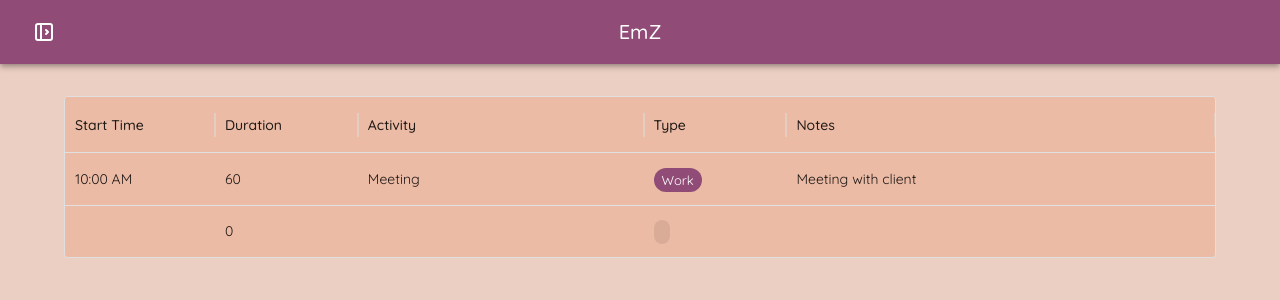
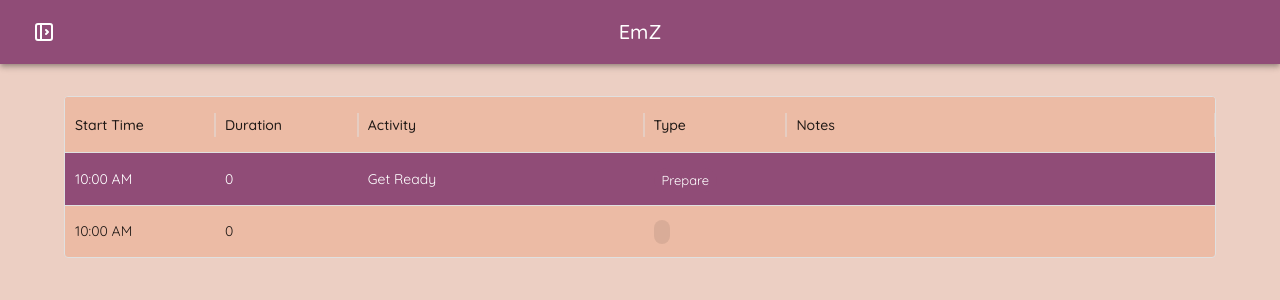
Before and after one commit to brianzheng205/EmZ, a Next.js app: page /dates in a window 1280 px wide. Shown: the top 300 px of the page. Built offline with nearby package versions, Linux system fonts and the light colour scheme.

Commit message:
Implement fixed and calculated rows.

```diff
--- a/app/dates/DatesPage.tsx
+++ b/app/dates/DatesPage.tsx
@@ -2,6 +2,7 @@
 
 import { ArrowDropDown } from "@mui/icons-material";
 import { Container, Chip } from "@mui/material";
+import { Theme, styled, darken } from "@mui/material/styles";
 import {
   DataGrid,
   GridColDef,
@@ -10,14 +11,17 @@ import {
 import { AdapterDateFns } from "@mui/x-date-pickers/AdapterDateFns";
 import { LocalizationProvider } from "@mui/x-date-pickers/LocalizationProvider";
 import { TimePicker } from "@mui/x-date-pickers/TimePicker";
-import { useState, useCallback } from "react";
+import { useState } from "react";
 
 import { ActvityType, Row } from "./types";
 import {
-  convertTo12HourFormat,
+  convert24To12HourFormat,
   convertToDate,
-  convertTo24HourFormat,
-} from "./utls";
+  convertDateTo24HourFormat,
+  calculateDuration,
+  addMinutes,
+  convertNumberTo24HourFormat,
+} from "./utils";
 
 function StartTimePicker(params: GridRenderEditCellParams) {
   return (
@@ -27,7 +31,7 @@ function StartTimePicker(params: GridRenderEditCellParams) {
         onChange={(newDate) => {
           if (!newDate) return;
 
-          const updatedDate = convertTo24HourFormat(newDate);
+          const updatedDate = convertDateTo24HourFormat(newDate);
 
           params.api.setEditCellValue({
             id: params.id,
@@ -40,6 +44,22 @@ function StartTimePicker(params: GridRenderEditCellParams) {
   );
 }
 
+const StyledDataGrid = styled(DataGrid)(({ theme }: { theme: Theme }) => ({
+  "& .fixed": {
+    backgroundColor: theme.palette.primary.main,
+    color: theme.palette.common.white,
+    "&:hover": {
+      backgroundColor: darken(theme.palette.primary.main, 0.1),
+    },
+    "&.Mui-selected": {
+      backgroundColor: theme.palette.primary.main,
+      "&:hover": {
+        backgroundColor: darken(theme.palette.primary.main, 0.1),
+      },
+    },
+  },
+}));
+
 const columns: GridColDef[] = [
   {
     field: "startTime",
@@ -50,7 +70,7 @@ const columns: GridColDef[] = [
     editable: true,
     type: "string",
     valueFormatter: (value: string) =>
-      value !== "" ? convertTo12HourFormat(value) : "",
+      value !== "" ? convert24To12HourFormat(value) : "",
     renderEditCell: StartTimePicker,
   },
   {
@@ -61,6 +81,7 @@ const columns: GridColDef[] = [
     align: "left",
     editable: true,
     flex: 1,
+    valueFormatter: convertNumberTo24HourFormat,
   },
   {
     field: "activity",
@@ -75,12 +96,13 @@ const columns: GridColDef[] = [
     type: "singleSelect",
     flex: 1,
     editable: true,
-    valueOptions: ["Work", "Personal", "Other"] as ActvityType[],
+    valueOptions: ["Prepare", "Bulk", "Fun", "Other"] as ActvityType[],
     renderCell: (params) => {
       const colorMap = {
-        Work: "primary",
-        Exercise: "success",
-        Personal: "warning",
+        Prepare: "primary",
+        Bulk: "success",
+        Fun: "warning",
+        Other: "error",
       };
 
       return (
@@ -110,49 +132,89 @@ const emptyRow: Row = {
   activity: "",
   type: "",
   notes: "",
+  startTimeType: "calculated",
 };
-let nextId = 2;
+
+const initialRows: Row[] = [
+  {
+    id: 1,
+    startTime: "10:00",
+    duration: 0,
+    activity: "Get Ready",
+    type: "Prepare",
+    notes: "",
+    startTimeType: "fixed",
+  },
+  { ...emptyRow, startTime: "10:00", id: 2 },
+];
 
 export default function DatesPage() {
-  const [rows, setRows] = useState<Row[]>([
-    {
-      id: 1,
-      startTime: "10:00",
-      duration: 60,
-      activity: "Meeting",
-      type: "Work",
-      notes: "Meeting with client",
-    },
-    { ...emptyRow },
-  ]);
+  const [rows, setRows] = useState(initialRows);
+
+  const processRowUpdate = (newRow: Row, oldRow: Row) => {
+    const updatedRows = [...rows];
+    const idx = newRow.id - 1;
+
+    // If editing the last row, add a new row
+    if (idx === updatedRows.length - 1) {
+      updatedRows[idx] = { ...newRow };
+      updatedRows.push({ ...emptyRow, id: updatedRows.length + 1 });
+    }
+
+    // Update the row
+    updatedRows[idx] = { ...updatedRows[idx], ...newRow };
+
+    if (
+      // 1. If editing startTime of a calculated row, convert it to fixed
+      newRow.startTime !== oldRow.startTime &&
+      oldRow.startTimeType === "calculated"
+    ) {
+      updatedRows[idx].startTimeType = "fixed";
+    } else if (
+      // 2. If editing duration of a row before a fixed row, convert next row to calculated
+      newRow.duration !== oldRow.duration &&
+      newRow.id < updatedRows.length && // not last (empty) row
+      updatedRows[idx + 1].startTimeType === "fixed"
+    ) {
+      updatedRows[idx + 1].startTimeType = "calculated";
+    }
+
+    // Always enforce: first row is fixed, last (empty) row is calculated
+    if (updatedRows.length > 1) {
+      updatedRows[0].startTimeType = "fixed";
+      updatedRows[updatedRows.length - 1].startTimeType = "calculated";
+    }
+
+    // Recalculate startTimes/durations as needed
+    for (let i = 1; i < updatedRows.length; i++) {
+      const prev = updatedRows[i - 1];
+      const curr = updatedRows[i];
+
+      if (curr.startTimeType === "fixed") {
+        // Duration of previous row = curr.startTime - prev.startTime
+        const prevDuration = calculateDuration(prev.startTime, curr.startTime);
+        if (prevDuration < 0) {
+          return oldRow; // Invalid duration, revert to old row
+        }
+        prev.duration = prevDuration;
+      } else {
+        // Flexible: curr.startTime = prev.startTime + prev.duration
+        curr.startTime = addMinutes(prev.startTime, prev.duration);
+      }
+    }
+
+    setRows(updatedRows);
+    return updatedRows[idx];
+  };
 
   console.log(
     "Rows",
-    rows.map((row) => row.startTime)
+    rows.map((row) => row.startTimeType)
   );
-
-  const processRowUpdate = useCallback((newRow: Row) => {
-    if (newRow.id === emptyRow.id) {
-      // Promote to real row and append another empty row
-      const newId = nextId++;
-      setRows((prev) => [
-        ...prev.slice(0, -1),
-        { ...newRow, id: newId },
-        { ...emptyRow, startTime: newRow.startTime },
-      ]);
-    } else {
-      // Just update existing row
-      setRows((prev) =>
-        prev.map((row) => (row.id === newRow.id ? newRow : row))
-      );
-    }
-
-    return newRow;
-  }, []);
 
   return (
     <Container>
-      <DataGrid
+      <StyledDataGrid
         rows={rows}
         columns={columns}
         processRowUpdate={processRowUpdate}
@@ -161,6 +223,7 @@ export default function DatesPage() {
         disableColumnSorting
         disableColumnMenu
         hideFooter
+        getRowClassName={(params) => params.row.startTimeType}
       />
     </Container>
   );
--- /dev/null
+++ b/app/dates/utils.ts
@@ -0,0 +1,59 @@
+/**
+ * @param time in 24-hour format (e.g., "14:30")
+ * @returns time in 12-hour format (e.g., "2:30 PM")
+ */
+export const convert24To12HourFormat = (time: string): string => {
+  const [hour, minute] = time.split(":").map(Number);
+  const date = new Date();
+  date.setHours(hour);
+  date.setMinutes(minute);
+  return date.toLocaleTimeString([], {
+    hour: "2-digit",
+    minute: "2-digit",
+  });
+};
+
+/**
+ * @param time in 24-hour format (e.g., "14:30")
+ * @returns Date object with the time set
+ */
+export const convertToDate = (time: string): Date => {
+  const [hour, minute] = time.split(":").map(Number);
+  const date = new Date();
+  date.setHours(hour);
+  date.setMinutes(minute);
+  return date;
+};
+
+/**
+ * @param date Date object
+ * @returns string in 24-hour format (e.g., "14:30")
+ */
+export const convertDateTo24HourFormat = (date: Date): string => {
+  const hours = date.getHours().toString().padStart(2, "0");
+  const minutes = date.getMinutes().toString().padStart(2, "0");
+  return `${hours}:${minutes}`;
+};
+
+export const calculateDuration = (start: string, end: string) => {
+  // Returns duration in minutes between two "HH:mm" strings
+  const [sh, sm] = start.split(":").map(Number);
+  const [eh, em] = end.split(":").map(Number);
+  return eh * 60 + em - (sh * 60 + sm);
+};
+
+export const addMinutes = (time: string, minutes: number) => {
+  const [h, m] = time.split(":").map(Number);
+  const total = h * 60 + m + minutes;
+  const nh = Math.floor(total / 60) % 24;
+  const nm = total % 60;
+  return `${nh.toString().padStart(2, "0")}:${nm.toString().padStart(2, "0")}`;
+};
+
+export const convertNumberTo24HourFormat = (number: number): string => {
+  const hours = Math.floor(number / 60);
+  const minutes = number % 60;
+  return hours > 0
+    ? `${hours.toString()}:${minutes.toString()}`
+    : minutes.toString();
+};
--- a/app/dates/utls.ts
+++ /dev/null
@@ -1,36 +0,0 @@
-/**
- * @param time in 24-hour format (e.g., "14:30")
- * @returns time in 12-hour format (e.g., "2:30 PM")
- */
-export const convertTo12HourFormat = (time: string): string => {
-  const [hour, minute] = time.split(":").map(Number);
-  const date = new Date();
-  date.setHours(hour);
-  date.setMinutes(minute);
-  return date.toLocaleTimeString([], {
-    hour: "2-digit",
-    minute: "2-digit",
-  });
-};
-
-/**
- * @param time in 24-hour format (e.g., "14:30")
- * @returns Date object with the time set
- */
-export const convertToDate = (time: string): Date => {
-  const [hour, minute] = time.split(":").map(Number);
-  const date = new Date();
-  date.setHours(hour);
-  date.setMinutes(minute);
-  return date;
-};
-
-/**
- * @param date Date object
- * @returns string in 24-hour format (e.g., "14:30")
- */
-export const convertTo24HourFormat = (date: Date): string => {
-  const hours = date.getHours().toString().padStart(2, "0");
-  const minutes = date.getMinutes().toString().padStart(2, "0");
-  return `${hours}:${minutes}`;
-};
```
Also changed, not shown: app/dates/types.ts (+5 -2 lines).
